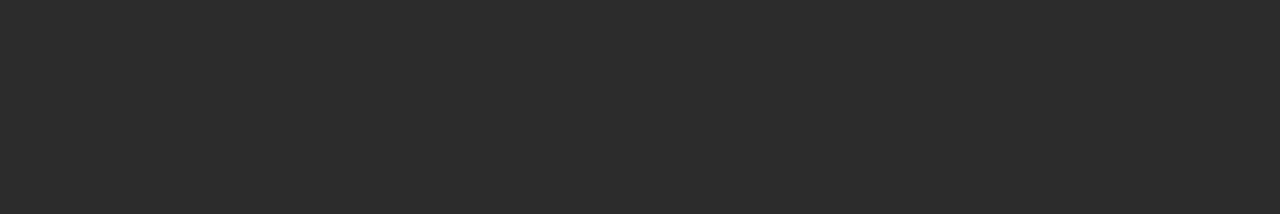
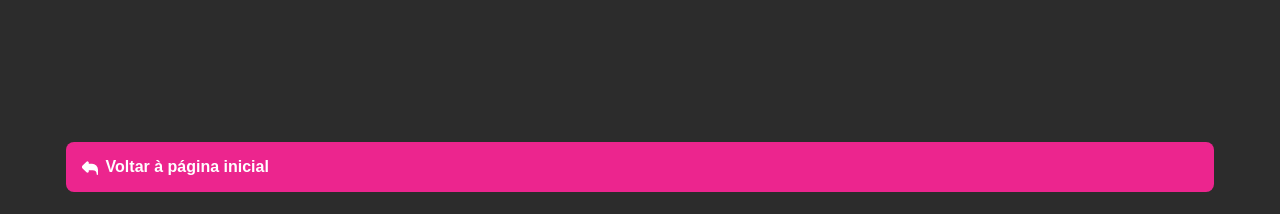
Before and after one commit to DevJeipi/LandingPage-JS-HTML-CSS-Shallow, a plain HTML site: page thanks/index.html in a window 1280 px wide. Shown: the top 214 px of the page. Drawn offline with nearby package versions, Linux system fonts and the light colour scheme; a web font is replaced by a local one.

Commit message:
feature,corrections,optimize

```diff
--- a/assets/css/pages/thanks/partials/stylethanks.css
+++ b/assets/css/pages/thanks/partials/stylethanks.css
@@ -60,7 +60,7 @@ div.centro {
     text-align: center;
 }
 
-.texts .button{
+.button{
     margin-top: 25px;
     text-align: center;
     display: flex;
@@ -85,3 +85,8 @@ div.centro {
     display: block;
     line-height: 0;
 }
+
+.button:nth-child(1){
+    width: 100%;
+    margin: 0 auto;
+}
--- a/thanks/index.html
+++ b/thanks/index.html
@@ -13,6 +13,12 @@
 <body>
     <section class="thanks">
         <div class="centro elementFlex">
+            <a href="../" class="button"><span class="icon">
+                    <svg xmlns="http://www.w3.org/2000/svg" id="Filled" viewBox="0 0 24 24" width="16" height="16">
+                        <path fill="#fff"
+                            d="M15,7H10.17V5.414A2,2,0,0,0,6.756,4L.876,9.879a3,3,0,0,0,0,4.242L6.756,20a2,2,0,0,0,3.414-1.414V17H16a6.006,6.006,0,0,1,6,6,1,1,0,0,0,2,0V16A9.01,9.01,0,0,0,15,7Z" />
+                    </svg>
+                </span>Voltar à página inicial</a>
             <div class="image">
                 <img src="../assets/images/logo-shallow-allwhite-resized.png" alt="Logo Shallow Beachwear">
             </div>
@@ -21,9 +27,9 @@
                 <p>Em breve nossa equipe de atendimento entrará em contato com você. <br> Se desejar, fale conosco agora
                     mesmo:
                 </p>
-                <a href="https://wa.me/555191831210" class="button"><span class="icon"><i class="fi fi-brands-whatsapp"></i></span>Fale Conosco</a>
+                <a href="https://wa.me/555191831210" class="button"><span class="icon"><i
+                            class="fi fi-brands-whatsapp"></i></span>Fale Conosco</a>
             </div>
-
         </div>
     </section>
 </body>
```
Also changed, not shown: form/index.html (+1 -1 lines).
